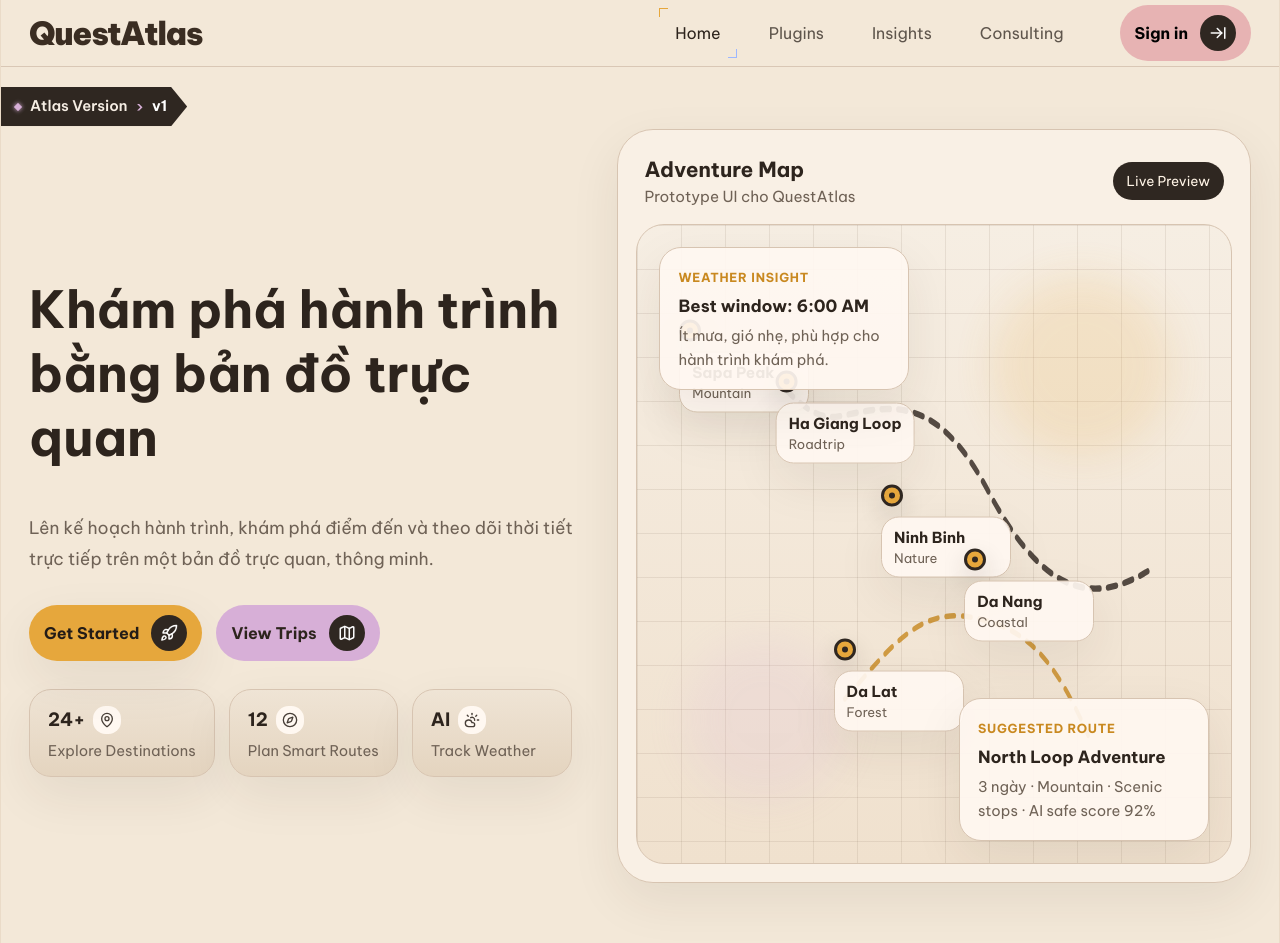
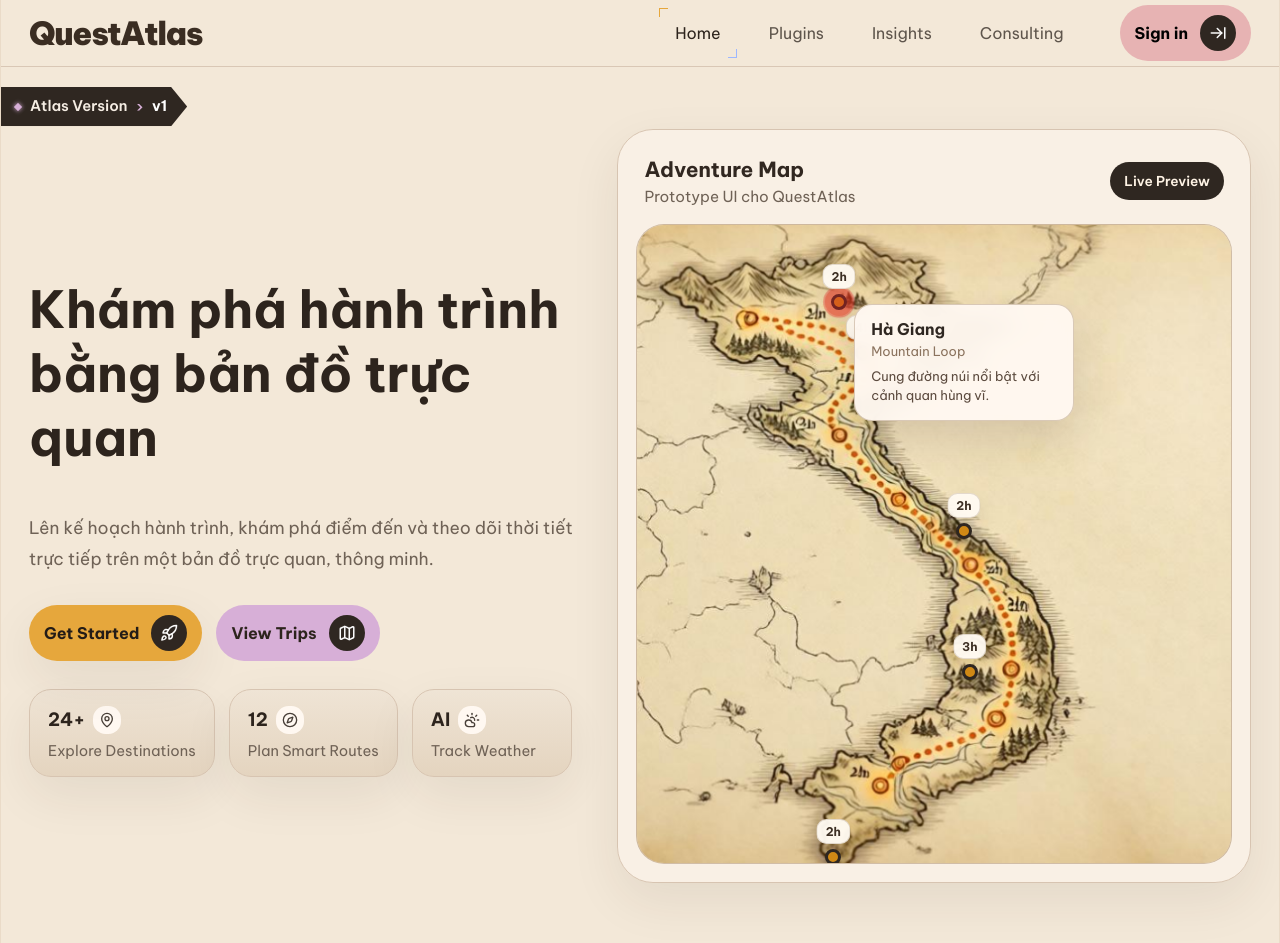
Before and after one commit to WNoisee/QuestAtlas, a React (Vite) app in the folder frontend/quest-atlas-frontend/: page / in a window 1280 px wide. Built offline with nearby package versions, Linux system fonts and the light colour scheme.

Commit message:
Home Layout Stage 4

```diff
--- a/frontend/quest-atlas-frontend/src/App.jsx
+++ b/frontend/quest-atlas-frontend/src/App.jsx
@@ -6,7 +6,6 @@ import Header from "./components/Header/Header";
 import HeroSection from "./components/HeroSection/HeroSection";
 import MapPanel from "./components/MapPanel/MapPanel";
 import Badge from "./components/common/Badge/Badge";
-import { destinations } from "./data/destination";
 
 import styles from "./App.module.css";
 
@@ -22,7 +21,7 @@ function App() {
 
           <main className={styles.hero}>
             <HeroSection />
-            <MapPanel destinations={destinations} />
+            <MapPanel/>
           </main>
         </div>
       </div>
--- /dev/null
+++ b/frontend/quest-atlas-frontend/src/components/AdventureRouteMap/AdventureRouteMap.jsx
@@ -0,0 +1,86 @@
+import { useMemo, useState } from "react";
+import styles from "./AdventureRouteMap.module.css";
+import { defaultStops } from "../../data/defaultStops";
+
+function getCardPosition(stop) {
+  const x = parseFloat(stop.x);
+  const y = parseFloat(stop.y);
+
+  let horizontal = "right";
+  let vertical = "center";
+
+  if (x > 70) horizontal = "left";
+  if (y > 72) vertical = "top";
+  else if (y < 18) vertical = "bottom";
+
+  return `${horizontal}-${vertical}`;
+}
+
+export default function AdventureRouteMap({
+  mapImage = "/maps/vietnam-adventure.png",
+  stops = defaultStops,
+  activeStopId: controlledActiveStopId,
+  onSelectStop,
+}) {
+  const [internalActiveStopId, setInternalActiveStopId] = useState(stops[0]?.id);
+
+  const activeStopId =
+    controlledActiveStopId !== undefined
+      ? controlledActiveStopId
+      : internalActiveStopId;
+
+  const activeStop = useMemo(
+    () => stops.find((stop) => stop.id === activeStopId) || stops[0],
+    [stops, activeStopId]
+  );
+
+  const handleSelect = (id) => {
+    if (onSelectStop) {
+      onSelectStop(id);
+      return;
+    }
+
+    setInternalActiveStopId(id);
+  };
+
+  return (
+    <div className={styles.wrapper}>
+      <img
+        src={mapImage}
+        alt="Vietnam adventure route map"
+        className={styles.mapImage}
+      />
+
+      <div className={styles.stopLayer}>
+        {stops.map((stop) => {
+          const isActive = stop.id === activeStopId;
+
+          return (
+            <button
+              key={stop.id}
+              type="button"
+              className={`${styles.stopButton} ${isActive ? styles.active : ""}`}
+              style={{ left: stop.x, top: stop.y }}
+              onClick={() => handleSelect(stop.id)}
+              aria-label={stop.name}
+            >
+              <span className={styles.stopDot} />
+              <span className={styles.stopDuration}>{stop.duration}</span>
+            </button>
+          );
+        })}
+      </div>
+
+        {activeStop && (
+        <div
+            className={`${styles.infoCard} ${styles[getCardPosition(activeStop)]}`}
+            style={{ left: activeStop.x, top: activeStop.y }}
+        >
+            <strong>{activeStop.name}</strong>
+            <small>{activeStop.type}</small>
+            <p>{activeStop.description}</p>
+        </div>
+        )}
+    </div>
+  );
+}
--- /dev/null
+++ b/frontend/quest-atlas-frontend/src/components/AdventureRouteMap/AdventureRouteMap.module.css
@@ -0,0 +1,150 @@
+.wrapper {
+  position: relative;
+  width: 100%;
+  height: 100%;
+}
+
+.mapImage {
+  position: absolute;
+  inset: 0;
+  width: 100%;
+  height: 100%;
+  object-fit: cover;
+  object-position: 45% center;
+}
+
+.stopLayer {
+  position: absolute;
+  inset: 0;
+}
+
+.stopButton {
+  position: absolute;
+  transform: translate(-50%, -50%);
+  background: transparent;
+  border: 0;
+  padding: 0;
+  cursor: pointer;
+  display: grid;
+  place-items: center;
+}
+
+.stopDot {
+  width: 16px;
+  height: 16px;
+  border-radius: 999px;
+  background: #d38b16;
+  border: 3px solid #2f2721;
+  box-shadow: 0 8px 18px rgba(47, 39, 33, 0.18);
+  transition: transform 160ms ease, box-shadow 160ms ease, background 160ms ease;
+}
+
+.stopDuration {
+  position: absolute;
+  top: -30px;
+  left: 50%;
+  transform: translateX(-50%);
+  background: rgba(255, 250, 242, 0.96);
+  color: #3d2f24;
+  border: 1px solid rgba(120, 90, 60, 0.2);
+  border-radius: 10px;
+  padding: 4px 8px;
+  font-size: 12px;
+  font-weight: 700;
+  white-space: nowrap;
+  box-shadow: 0 8px 18px rgba(47, 39, 33, 0.08);
+}
+
+.stopButton:hover .stopDot {
+  transform: scale(1.15);
+  box-shadow: 0 10px 24px rgba(47, 39, 33, 0.26);
+}
+
+.active .stopDot {
+  background: #d38b16;
+  box-shadow: 0 0 0 6px rgba(236, 48, 0, 0.25), 0 10px 24px rgba(47, 39, 33, 0.3);
+  animation: blinkPulse 1.2s ease-in-out infinite;
+}
+
+.active .stopDot::after {
+  content: "";
+  position: absolute;
+  inset: 0;
+  border-radius: 999px;
+  background: rgb(230, 37, 37);
+  animation: ripple 1.2s ease-out infinite;
+}
+
+@keyframes ripple {
+  0% {
+    transform: scale(0.8);
+    opacity: 0.7;
+  }
+
+  50% {
+    transform: scale(1.8);
+    opacity: 0.5;
+  }
+
+  100% {
+    transform: scale(2.6);
+    opacity: 0;
+  }
+}
+
+.infoCard {
+  position: absolute;
+  z-index: 3;
+  width: 220px;
+  background: rgba(255, 248, 241, 0.96);
+  border: 1px solid rgba(172, 144, 116, 0.45);
+  border-radius: 18px;
+  padding: 14px 16px;
+  box-shadow: 0 18px 40px rgba(62, 45, 28, 0.14);
+  backdrop-filter: blur(8px);
+}
+
+.right-center {
+  transform: translate(18px, -50%);
+}
+
+.left-center {
+  transform: translate(calc(-100% - 18px), -50%);
+}
+
+.right-top {
+  transform: translate(18px, calc(-100% - 10px));
+}
+
+.left-top {
+  transform: translate(calc(-100% - 18px), calc(-100% - 18px));
+}
+
+.right-bottom {
+  transform: translate(15px, 2px);
+}
+
+.left-bottom {
+  transform: translate(calc(-100% - 18px), 18px);
+}
+
+.infoCard strong {
+  display: block;
+  font-size: 16px;
+  color: #2f2721;
+  margin-bottom: 4px;
+}
+
+.infoCard small {
+  display: block;
+  font-size: 13px;
+  color: #8b735e;
+  margin-bottom: 8px;
+}
+
+.infoCard p {
+  margin: 0;
+  font-size: 13px;
+  line-height: 1.5;
+  color: #5c4b3f;
+}
--- a/frontend/quest-atlas-frontend/src/components/MapPanel/MapPanel.jsx
+++ b/frontend/quest-atlas-frontend/src/components/MapPanel/MapPanel.jsx
@@ -1,52 +1,19 @@
 import styles from "./MapPanel.module.css";
+import AdventureRouteMap from "../AdventureRouteMap/AdventureRouteMap";
 
-export default function MapPanel({ destinations }) {
+export default function MapPanel() {
   return (
     <section className={styles.mapPanel}>
-      <div className={styles.mapHeader}>
+      <header className={styles.mapHeader}>
         <div>
           <h3>Adventure Map</h3>
           <p>Prototype UI cho QuestAtlas</p>
         </div>
         <div className={styles.mapPill}>Live Preview</div>
-      </div>
+      </header>
 
       <div className={styles.mapCanvas}>
-        <svg className={styles.routeSvg} viewBox="0 0 1000 700" preserveAspectRatio="none">
-          <path d="M120 150 C 220 120, 260 220, 340 210 S 500 180, 590 290 S 760 420, 860 380" className={styles.routeLine}/>
-          <path d="M350 520 C 420 470, 470 420, 560 430 S 700 470, 760 560" className={`${styles.routeLine} ${styles.light}`}/>
-        </svg>
-
-        <div className={`${styles.mapGlow} ${styles.mapGlow1}`} />
-        <div className={`${styles.mapGlow} ${styles.mapGlow2}`} />
-
-        {destinations.map((item) => (
-          <div
-            key={item.id}
-            className={styles.mapMarker}
-            style={{ left: item.x, top: item.y }}
-          >
-            <div className={styles.pin}>
-              <span />
-            </div>
-            <div className={styles.markerCard}>
-              <strong>{item.name}</strong>
-              <small>{item.type}</small>
-            </div>
-          </div>
-        ))}
-
-        <div className={`${styles.floatingCard} ${styles.weatherCard}`}>
-          <span className={styles.cardLabel}>Weather Insight</span>
-          <h4>Best window: 6:00 AM</h4>
-          <p>Ít mưa, gió nhẹ, phù hợp cho hành trình khám phá.</p>
-        </div>
-
-        <div className={`${styles.floatingCard} ${styles.routeCard}`}>
-          <span className={styles.cardLabel}>Suggested Route</span>
-          <h4>North Loop Adventure</h4>
-          <p>3 ngày · Mountain · Scenic stops · AI safe score 92%</p>
-        </div>
+        <AdventureRouteMap />
       </div>
     </section>
   );
--- a/frontend/quest-atlas-frontend/src/components/MapPanel/MapPanel.module.css
+++ b/frontend/quest-atlas-frontend/src/components/MapPanel/MapPanel.module.css
@@ -1,5 +1,5 @@
 .mapPanel {
-  background: rgba(255, 248, 241, 0.5);
+  background: rgba(255, 248, 241, 0.52);
   border: 1px solid var(--border);
   border-radius: 36px;
   padding: 18px;
@@ -10,13 +10,14 @@
   display: flex;
   justify-content: space-between;
   align-items: center;
+  gap: 12px;
   padding: 8px 8px 18px;
-  gap: 12px;
 }
 
 .mapHeader h3 {
   margin: 0;
   font-size: 1.3rem;
+  color: #312720;
 }
 
 .mapHeader p {
@@ -31,134 +32,77 @@
   border-radius: 999px;
   padding: 10px 14px;
   font-size: 0.85rem;
+  font-weight: 600;
 }
 
 .mapCanvas {
   position: relative;
-  min-height: 640px;
+  height: 640px;
   border-radius: 28px;
   overflow: hidden;
-  border: 1px solid var(--border);
-  background:
-    linear-gradient(rgba(118, 96, 77, 0.12) 1px, transparent 1px),
-    linear-gradient(90deg, rgba(118, 96, 77, 0.12) 1px, transparent 1px),
-    linear-gradient(180deg, #f6eee3 0%, #f0e1ce 100%);
-  background-size: 44px 44px, 44px 44px, cover;
+  border: 1px solid rgba(172, 144, 116, 0.45);
+  background: linear-gradient(180deg, #efe2d0 0%, #ead8c0 100%);
 }
 
-.routeSvg {
-  position: absolute;
-  inset: 0;
+.realMap {
   width: 100%;
   height: 100%;
 }
 
-.routeLine {
-  fill: none;
-  stroke: #2d241d;
-  stroke-width: 7;
-  stroke-linecap: round;
-  stroke-dasharray: 14 14;
-  opacity: 0.8;
+.mapGlow {
+  position: absolute;
+  z-index: 2;
+  border-radius: 999px;
+  pointer-events: none;
+  filter: blur(30px);
+  opacity: 0.35;
 }
 
-.light {
-  stroke: #c98920;
-  stroke-width: 6;
+.mapGlowTop {
+  width: 220px;
+  height: 220px;
+  top: 6%;
+  right: 8%;
+  background: rgba(210, 161, 75, 0.3);
 }
 
-.mapGlow {
-  position: absolute;
-  border-radius: 999px;
-  filter: blur(20px);
-  opacity: 0.45;
-}
-
-.mapGlow1 {
-  width: 180px;
-  height: 180px;
-  background: rgba(230, 167, 60, 0.35);
-  top: 8%;
-  right: 10%;
-}
-
-.mapGlow2 {
-  width: 160px;
-  height: 160px;
-  background: rgba(215, 175, 215, 0.35);
+.mapGlowBottom {
+  width: 200px;
+  height: 200px;
+  left: 8%;
   bottom: 10%;
-  left: 8%;
-}
-
-.mapMarker {
-  position: absolute;
-  transform: translate(-50%, -50%);
-}
-
-.pin {
-  width: 22px;
-  height: 22px;
-  border-radius: 999px;
-  background: var(--gold);
-  border: 3px solid #2f2721;
-  display: grid;
-  place-items: center;
-  box-shadow: 0 10px 24px rgba(45, 36, 29, 0.16);
-}
-
-.pin span {
-  width: 6px;
-  height: 6px;
-  background: #2f2721;
-  border-radius: 999px;
-}
-
-.markerCard {
-  margin-top: 10px;
-  min-width: 130px;
-  background: rgba(255, 248, 241, 0.92);
-  border: 1px solid var(--border);
-  border-radius: 18px;
-  padding: 10px 12px;
-  box-shadow: var(--shadow-soft);
-}
-
-.markerCard strong {
-  display: block;
-  font-size: 0.95rem;
-}
-
-.markerCard small {
-  color: var(--muted);
-  font-size: 0.82rem;
+  background: rgba(177, 144, 121, 0.26);
 }
 
 .floatingCard {
   position: absolute;
+  z-index: 4;
   background: rgba(255, 248, 241, 0.92);
-  border: 1px solid var(--border);
-  border-radius: 22px;
+  border: 1px solid rgba(172, 144, 116, 0.45);
+  border-radius: 24px;
   padding: 18px;
-  max-width: 250px;
-  box-shadow: var(--shadow-soft);
+  box-shadow: 0 18px 40px rgba(62, 45, 28, 0.12);
+  backdrop-filter: blur(10px);
 }
 
 .weatherCard {
   top: 22px;
   left: 22px;
+  max-width: 250px;
 }
 
 .routeCard {
   right: 22px;
   bottom: 22px;
+  max-width: 250px;
 }
 
 .cardLabel {
   display: inline-block;
   margin-bottom: 10px;
   font-size: 0.78rem;
-  font-weight: 700;
-  color: var(--gold-dark);
+  font-weight: 800;
+  color: #c98920;
   text-transform: uppercase;
   letter-spacing: 0.06em;
 }
@@ -166,6 +110,7 @@
 .floatingCard h4 {
   margin: 0 0 8px;
   font-size: 1.05rem;
+  color: #312720;
 }
 
 .floatingCard p {
@@ -175,22 +120,133 @@
   font-size: 0.92rem;
 }
 
+.marker {
+  display: flex;
+  align-items: flex-start;
+  gap: 10px;
+  background: transparent;
+  border: 0;
+  padding: 0;
+  cursor: pointer;
+}
+
+.pin {
+  width: 24px;
+  height: 24px;
+  border-radius: 999px;
+  background: #d59a2b;
+  border: 3px solid #2f2721;
+  display: grid;
+  place-items: center;
+  box-shadow: 0 10px 24px rgba(45, 36, 29, 0.16);
+  flex: 0 0 auto;
+}
+
+.pinDot {
+  width: 6px;
+  height: 6px;
+  background: #2f2721;
+  border-radius: 999px;
+}
+
+.markerCard {
+  display: flex;
+  flex-direction: column;
+  min-width: 130px;
+  background: rgba(255, 248, 241, 0.94);
+  border: 1px solid rgba(172, 144, 116, 0.45);
+  border-radius: 18px;
+  padding: 10px 12px;
+  box-shadow: 0 14px 30px rgba(62, 45, 28, 0.1);
+  text-align: left;
+}
+
+.markerCard strong {
+  display: block;
+  font-size: 0.95rem;
+  color: #312720;
+}
+
+.markerCard small {
+  color: var(--muted);
+  font-size: 0.82rem;
+}
+
 @media (max-width: 1100px) {
   .mapCanvas {
-    min-height: 560px;
+    height: 560px;
   }
 }
 
 @media (max-width: 760px) {
   .mapCanvas {
-    min-height: 520px;
+    height: 520px;
+  }
+
+  .weatherCard,
+  .routeCard {
+    max-width: 210px;
   }
 
   .markerCard {
     min-width: 110px;
   }
+}
 
-  .floatingCard {
-    max-width: 210px;
-  }
+.regionBadge {
+  display: grid;
+  place-items: center;
+  padding: 6px;
+  border-radius: 999px;
+  background: rgba(255, 248, 241, 0.85);
+  border: 1px solid rgba(172, 144, 116, 0.45);
+  box-shadow: 0 8px 20px rgba(45, 36, 29, 0.08);
+  backdrop-filter: blur(6px);
+  pointer-events: none;
 }
+
+.regionIcon {
+  width: 28px;
+  height: 28px;
+  border-radius: 999px;
+  display: grid;
+  place-items: center;
+  background: rgba(201, 137, 32, 0.14);
+  font-size: 0.95rem;
+  line-height: 1;
+  flex-shrink: 0;
+}
+
+.regionLabel {
+  font-size: 0.8rem;
+  font-weight: 700;
+  color: #4a3b30;
+}
+
+.regionBadge--mountain .regionIcon {
+  background: rgba(111, 125, 87, 0.18);
+}
+
+.regionBadge--coast .regionIcon {
+  background: rgba(80, 150, 210, 0.16);
+}
+
+.regionBadge--forest .regionIcon {
+  background: rgba(92, 133, 74, 0.16);
+}
+
+.regionBadge--culture .regionIcon {
+  background: rgba(168, 120, 88, 0.16);
+}
+
+.regionBadge--food .regionIcon {
+  background: rgba(201, 137, 32, 0.16);
+}
+
+.regionBadge--roadtrip .regionIcon {
+  background: rgba(120, 106, 180, 0.16);
+}
+
+.regionBadge--nature .regionIcon {
+  background: rgba(102, 148, 114, 0.16);
+}
--- /dev/null
+++ b/frontend/quest-atlas-frontend/src/data/defaultStops.jsx
@@ -0,0 +1,47 @@
+export const defaultStops = [
+  {
+    id: 1,
+    name: "Hà Giang",
+    type: "Mountain Loop",
+    x: "34%",
+    y: "12%",
+    duration: "2h",
+    description: "Cung đường núi nổi bật với cảnh quan hùng vĩ.",
+  },
+  {
+    id: 2,
+    name: "Ninh Bình",
+    type: "Nature",
+    x: "38%",
+    y: "20%",
+    duration: "4h",
+    description: "Khu vực thiên nhiên và karst rất hợp cho scenic stops.",
+  },
+  {
+    id: 3,
+    name: "Đà Nẵng",
+    type: "Coastal",
+    x: "55%",
+    y: "48%",
+    duration: "2h",
+    description: "Điểm trung chuyển ven biển, dễ nối sang Hội An.",
+  },
+  {
+    id: 4,
+    name: "Đà Lạt",
+    type: "Forest Highlands",
+    x: "56%",
+    y: "70%",
+    duration: "3h",
+    description: "Không khí mát, rừng thông, hợp hành trình nghỉ dưỡng khám phá.",
+  },
+  {
+    id: 5,
+    name: "Phú Quốc",
+    type: "Southern Escape",
+    x: "33%",
+    y: "99%",
+    duration: "2h",
+    description: "Nhánh phía nam phù hợp cho beach + food journey.",
+  },
+];
--- a/frontend/quest-atlas-frontend/src/data/destination.jsx
+++ /dev/null
@@ -1,7 +0,0 @@
-export const destinations = [
-  { id: 1, name: "Sapa Peak", type: "Mountain", x: "18%", y: "22%" },
-  { id: 2, name: "Ha Giang Loop", type: "Roadtrip", x: "35%", y: "30%" },
-  { id: 3, name: "Ninh Binh", type: "Nature", x: "52%", y: "48%" },
-  { id: 4, name: "Da Nang", type: "Coastal", x: "66%", y: "58%" },
-  { id: 5, name: "Da Lat", type: "Forest", x: "44%", y: "72%" },
-];
```
Also changed, not shown: frontend/quest-atlas-frontend/public/maps/vietnam-adventure.png (added), 1 other file (tests, documents, lock files or other folders).
